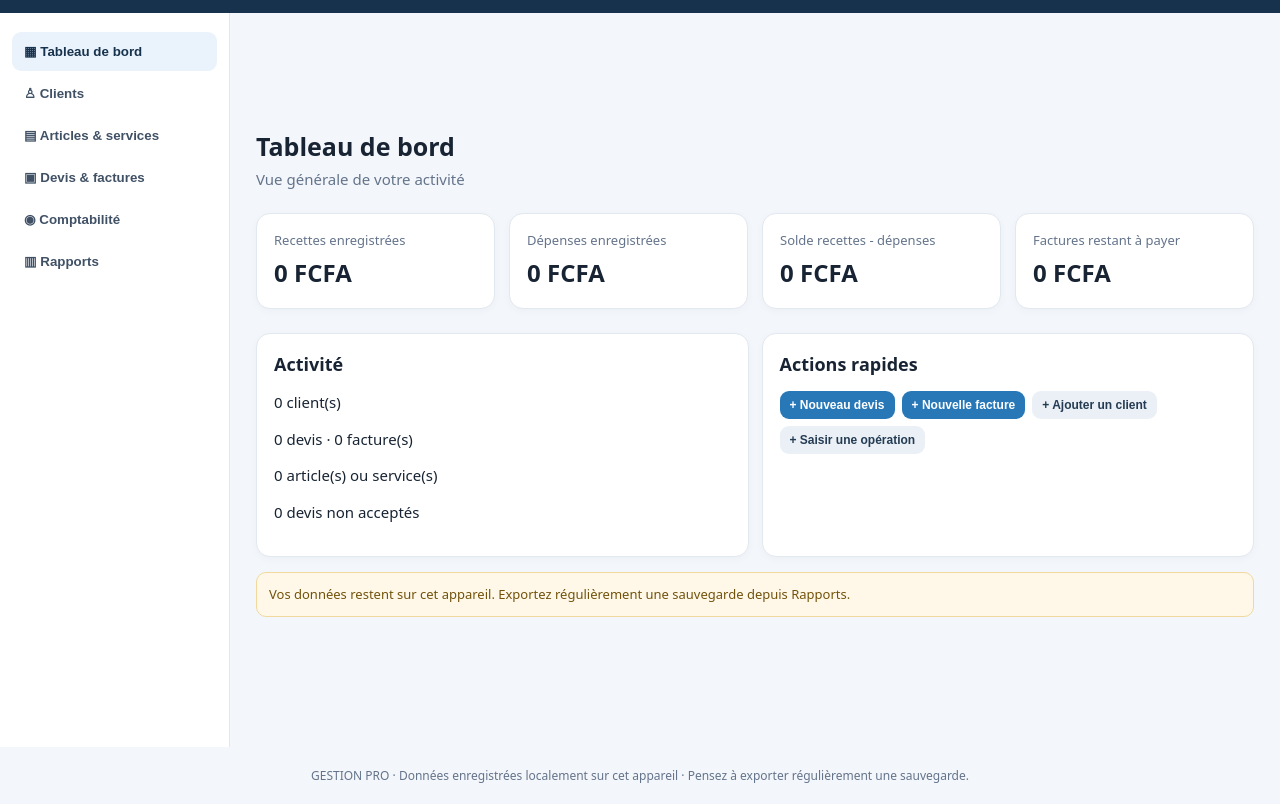
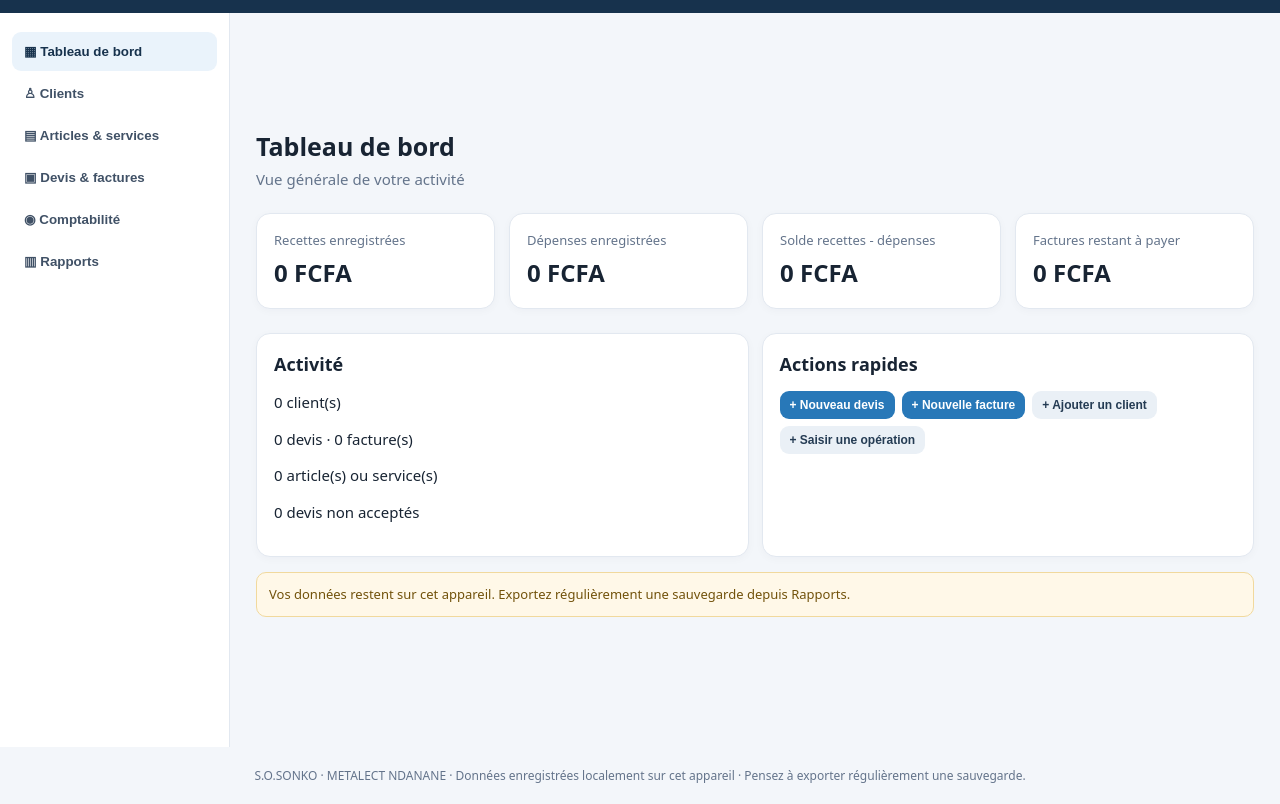
Before and after one commit to matmeta383-design/Gestion-pro-android, a plain HTML site: page index.html in a window 1280 px wide. Shown: the part 64-868 px from the top of the page. Drawn offline with Linux system fonts and the light colour scheme.

Commit message:
Update index.html

```diff
--- a/index.html
+++ b/index.html
@@ -109,7 +109,7 @@ footer{padding:20px;color:var(--muted);font-size:12px;text-align:center}
 </nav>
 <main id="app"></main>
 </div>
-<footer>GESTION PRO · Données enregistrées localement sur cet appareil · Pensez à exporter régulièrement une sauvegarde.</footer>
+<footer>S.O.SONKO · METALECT NDANANE · Données enregistrées localement sur cet appareil · Pensez à exporter régulièrement une sauvegarde.</footer>
 <div class="modal" id="modal"><div class="dialog"><div class="dialoghead"><h2 id="modalTitle">Nouveau</h2><button class="secondary" onclick="closeModal()">Fermer</button></div><div id="modalBody"></div></div></div>
 <script>
 const KEY='gestion_pro_v1';
```
